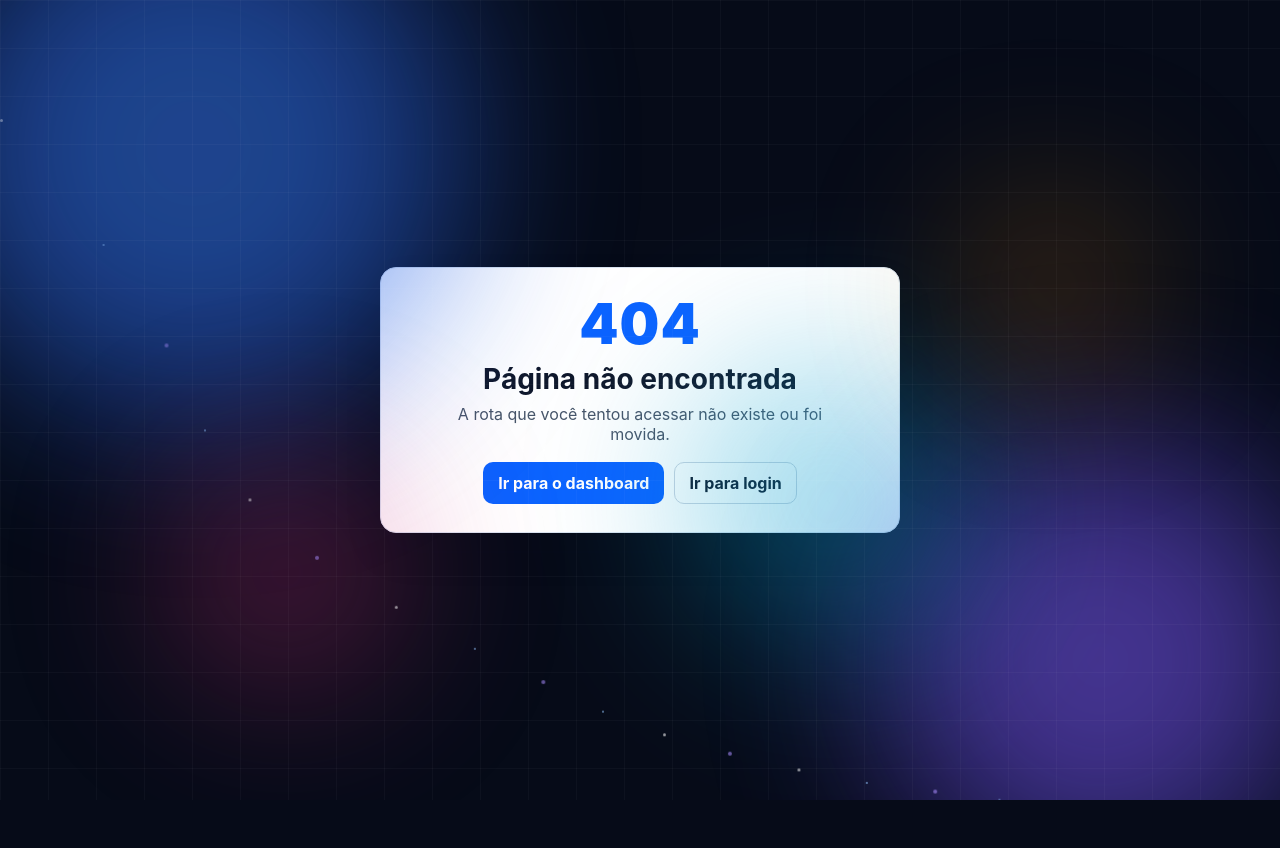
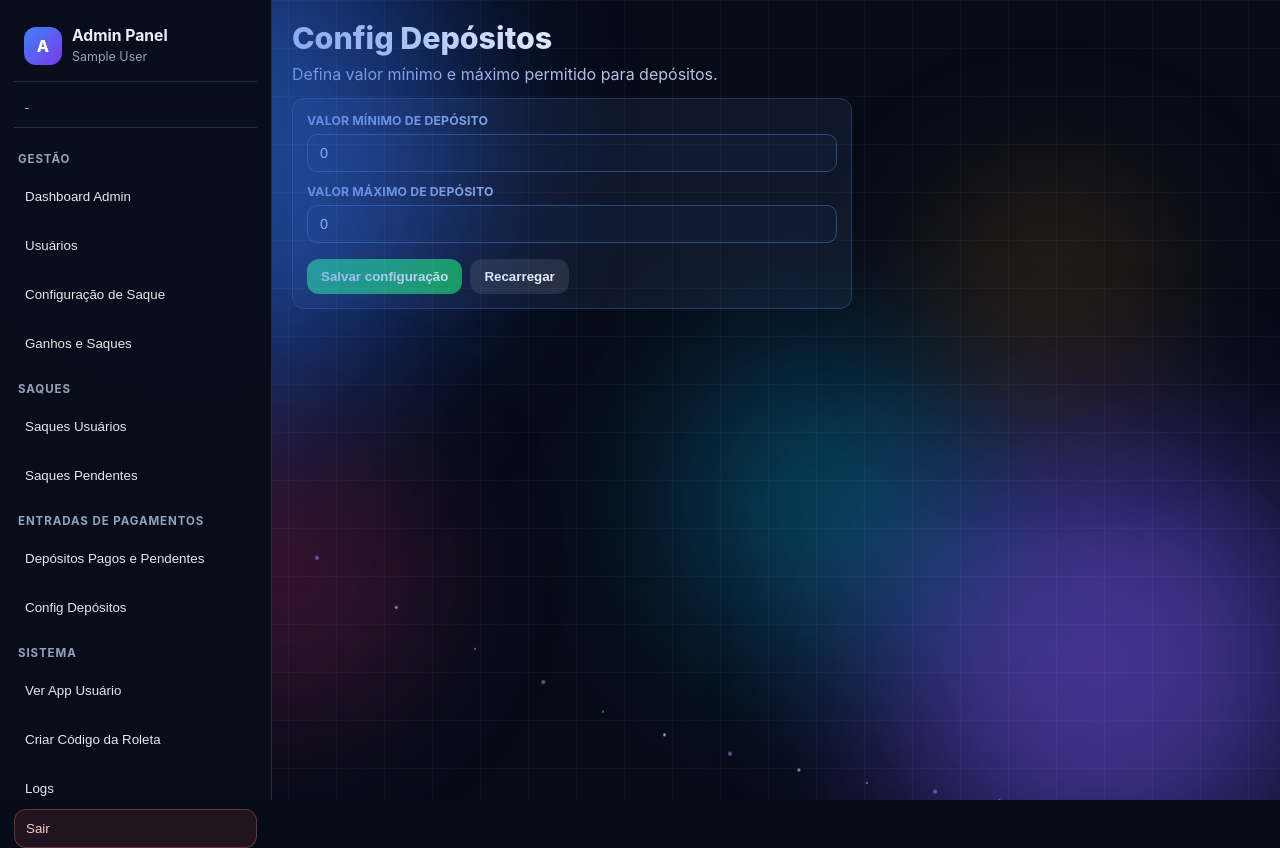
Before and after one commit to magnatazk20/mancera-frontend, a React (Vite) app: page /adf/deposit-config in a window 1280 px wide. Before the commit this address had no page. Before the commit the page ends 800 px from the top, so only its background shows below. Built offline with nearby package versions, Linux system fonts and the light colour scheme; no server answers; sample sign-in values are in the browser's storage.

Commit message:
feat(admin): adicionar tela e menu de configuração de depósitos

```diff
--- a/src/App.tsx
+++ b/src/App.tsx
@@ -35,6 +35,7 @@ import AdminUserWithdrawals from './pages/AdminUserWithdrawals'
 import AdminRouletteCode from './pages/AdminRouletteCode'
 import AdminGiftCode from './pages/AdminGiftCode'
 import AdminDeposits from './pages/AdminDeposits'
+import AdminDepositConfig from './pages/AdminDepositConfig'
 import RequireAuth from './components/RequireAuth'
 import RequireMaxAdmin from './components/RequireMaxAdmin'
 import './App.css'
@@ -195,6 +196,14 @@ export default function App() {
             </RequireMaxAdmin>
           )}
         />
+        <Route
+          path="/adf/deposit-config"
+          element={(
+            <RequireMaxAdmin>
+              <AdminDepositConfig />
+            </RequireMaxAdmin>
+          )}
+        />
         <Route path="*" element={<NotFound />} />
       </Routes>
     </BrowserRouter>
--- a/src/components/AdminSidebar.tsx
+++ b/src/components/AdminSidebar.tsx
@@ -72,6 +72,7 @@ export default function AdminSidebar() {
 
           <p className="dash-nav-group-title">Entradas de Pagamentos</p>
           <button type="button" className="dash-nav-item" onClick={() => { navigate('/adf/deposits'); setMenuOpen(false) }}>Depósitos Pagos e Pendentes</button>
+          <button type="button" className="dash-nav-item" onClick={() => { navigate('/adf/deposit-config'); setMenuOpen(false) }}>Config Depósitos</button>
 
           <p className="dash-nav-group-title">Sistema</p>
           <button type="button" className="dash-nav-item" onClick={() => { navigate('/adf/gift-codes'); setMenuOpen(false) }}>Ver App Usuário</button>
--- /dev/null
+++ b/src/pages/AdminDepositConfig.tsx
@@ -0,0 +1,158 @@
+import { useEffect, useState } from 'react'
+import AdminSidebar from '../components/AdminSidebar'
+import FloatingToast from '../components/FloatingToast'
+import './Admin.css'
+
+const API_URL = import.meta.env.VITE_API_URL ?? 'http://localhost:3333'
+
+export default function AdminDepositConfig() {
+  const [loading, setLoading] = useState(true)
+  const [saving, setSaving] = useState(false)
+  const [minDepositAmount, setMinDepositAmount] = useState('0')
+  const [maxDepositAmount, setMaxDepositAmount] = useState('0')
+  const [toast, setToast] = useState<{ type: 'success' | 'error'; message: string } | null>(null)
+
+  const fetchConfig = async () => {
+    setLoading(true)
+    try {
+      const token = localStorage.getItem('token') ?? sessionStorage.getItem('token')
+      const response = await fetch(`${API_URL}/api/admin/deposit-config`, {
+        headers: token ? { Authorization: `Bearer ${token}` } : undefined,
+      })
+      const data = await response.json().catch(() => ({}))
+
+      if (!response.ok || !data?.ok) {
+        setToast({ type: 'error', message: String(data?.error ?? 'Erro ao carregar configuração de depósitos.') })
+        return
+      }
+
+      setMinDepositAmount(String(Number(data?.config?.minDepositAmount ?? 0)))
+      setMaxDepositAmount(String(Number(data?.config?.maxDepositAmount ?? 0)))
+    } catch {
+      setToast({ type: 'error', message: 'Falha de conexão ao carregar configuração de depósitos.' })
+    } finally {
+      setLoading(false)
+    }
+  }
+
+  useEffect(() => {
+    fetchConfig()
+  }, [])
+
+  const handleSave = async () => {
+    const min = Number(String(minDepositAmount).replace(',', '.'))
+    const max = Number(String(maxDepositAmount).replace(',', '.'))
+
+    if (!Number.isFinite(min) || min < 0) {
+      setToast({ type: 'error', message: 'Valor mínimo inválido.' })
+      return
+    }
+
+    if (!Number.isFinite(max) || max < 0) {
+      setToast({ type: 'error', message: 'Valor máximo inválido.' })
+      return
+    }
+
+    if (max > 0 && min > max) {
+      setToast({ type: 'error', message: 'Valor mínimo não pode ser maior que o máximo.' })
+      return
+    }
+
+    setSaving(true)
+    try {
+      const token = localStorage.getItem('token') ?? sessionStorage.getItem('token')
+      const response = await fetch(`${API_URL}/api/admin/deposit-config`, {
+        method: 'POST',
+        headers: {
+          'Content-Type': 'application/json',
+          ...(token ? { Authorization: `Bearer ${token}` } : {}),
+        },
+        body: JSON.stringify({
+          minDepositAmount: Number(min.toFixed(2)),
+          maxDepositAmount: Number(max.toFixed(2)),
+        }),
+      })
+
+      const data = await response.json().catch(() => ({}))
+
+      if (!response.ok || !data?.ok) {
+        setToast({ type: 'error', message: String(data?.error ?? 'Erro ao salvar configuração de depósitos.') })
+        return
+      }
+
+      setToast({ type: 'success', message: String(data?.message ?? 'Configuração de depósitos salva com sucesso.') })
+      setMinDepositAmount(String(Number(data?.config?.minDepositAmount ?? min)))
+      setMaxDepositAmount(String(Number(data?.config?.maxDepositAmount ?? max)))
+    } catch {
+      setToast({ type: 'error', message: 'Falha de conexão ao salvar configuração de depósitos.' })
+    } finally {
+      setSaving(false)
+    }
+  }
+
+  return (
+    <main className="admin-page">
+      <AdminSidebar />
+      <section className="admin-content admin-users-page">
+        <header className="admin-header">
+          <div>
+            <h1>Config Depósitos</h1>
+            <p className="admin-subtitle">Defina valor mínimo e máximo permitido para depósitos.</p>
+          </div>
+        </header>
+
+        <section className="admin-panel admin-panel-wide" style={{ maxWidth: 560 }}>
+          {loading ? (
+            <p className="admin-log-hint">Carregando configurações...</p>
+          ) : (
+            <div style={{ display: 'grid', gap: 12 }}>
+              <div className="admin-withdraw-filter-field">
+                <label htmlFor="min-deposit">Valor mínimo de depósito</label>
+                <input
+                  id="min-deposit"
+                  type="number"
+                  min="0"
+                  step="0.01"
+                  className="admin-withdraw-filter-input"
+                  value={minDepositAmount}
+                  onChange={(event) => setMinDepositAmount(event.target.value)}
+                  placeholder="Ex.: 20.00"
+                />
+              </div>
+
+              <div className="admin-withdraw-filter-field">
+                <label htmlFor="max-deposit">Valor máximo de depósito</label>
+                <input
+                  id="max-deposit"
+                  type="number"
+                  min="0"
+                  step="0.01"
+                  className="admin-withdraw-filter-input"
+                  value={maxDepositAmount}
+                  onChange={(event) => setMaxDepositAmount(event.target.value)}
+                  placeholder="Ex.: 1000.00"
+                />
+              </div>
+
+              <div style={{ display: 'flex', gap: 8, marginTop: 4 }}>
+                <button type="button" className="btn primary" onClick={handleSave} disabled={saving}>
+                  {saving ? 'Salvando...' : 'Salvar configuração'}
+                </button>
+                <button type="button" className="btn ghost" onClick={fetchConfig} disabled={saving}>
+                  Recarregar
+                </button>
+              </div>
+            </div>
+          )}
+        </section>
+      </section>
+
+      <FloatingToast
+        open={Boolean(toast?.message)}
+        type={toast?.type ?? 'success'}
+        message={toast?.message ?? ''}
+        onClose={() => setToast(null)}
+      />
+    </main>
+  )
+}
```
Also changed, not shown: 1 other file (tests, documents, lock files or other folders).
